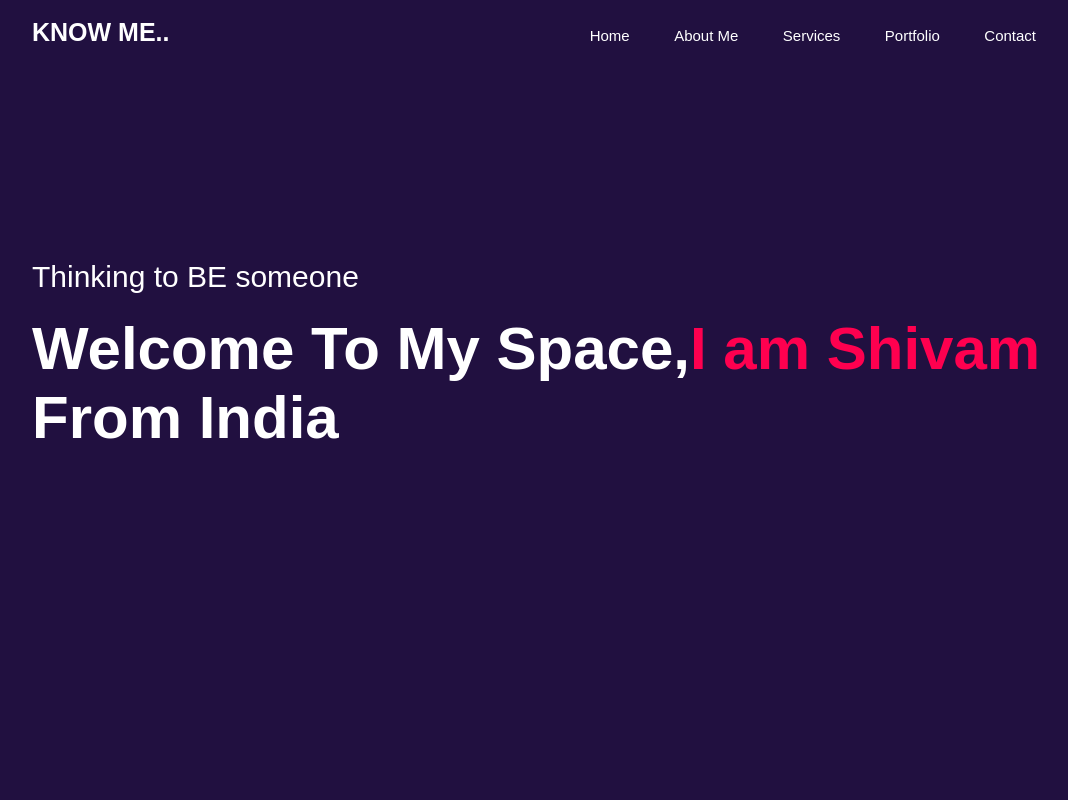
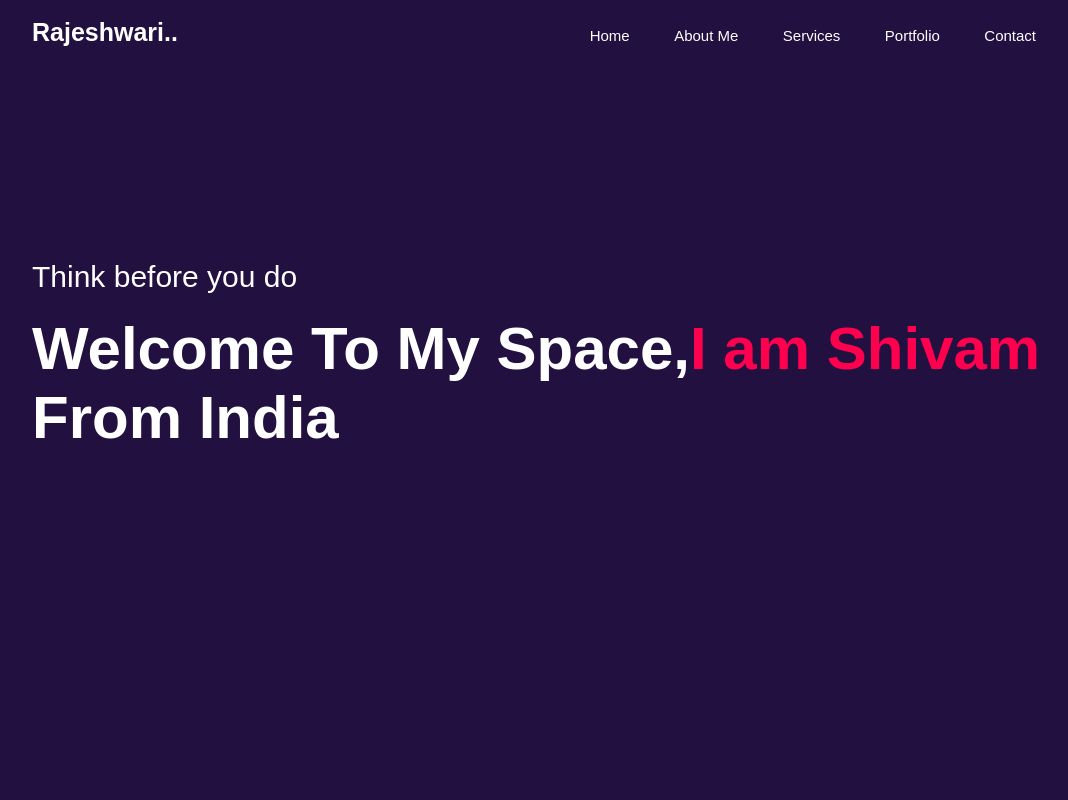
Before and after one commit to rash-host/RASHi, a plain HTML site: page index.html in a window 1280 px wide. Shown: the top 800 px of the page, without its empty margins (96-1164 px from the left). Drawn offline with Linux system fonts and the light colour scheme.

Commit message:
Update index.html

```diff
--- a/index.html
+++ b/index.html
@@ -11,7 +11,7 @@
     <div id="header">
         <div class="container">
         <nav>
-            <h1 class="one">KNOW ME..</h1>
+            <h1 class="one">Rajeshwari..</h1>
                 <ul id="sidemenu">
                     <li><a href="#home">Home</a></li>
                     <li><a href="#about">About Me</a></li>
@@ -23,7 +23,7 @@
                 <i class="fa-solid fa-bars" onclick="openmenu()"></i>
         </nav>
         <div class="intro">
-            <p>Thinking to BE someone</p>
+            <p>Think before you do</p>
             <h1>Welcome To My Space,<span>I am Shivam</span> <br>From India</h1>
         </div>
         </div>
```
